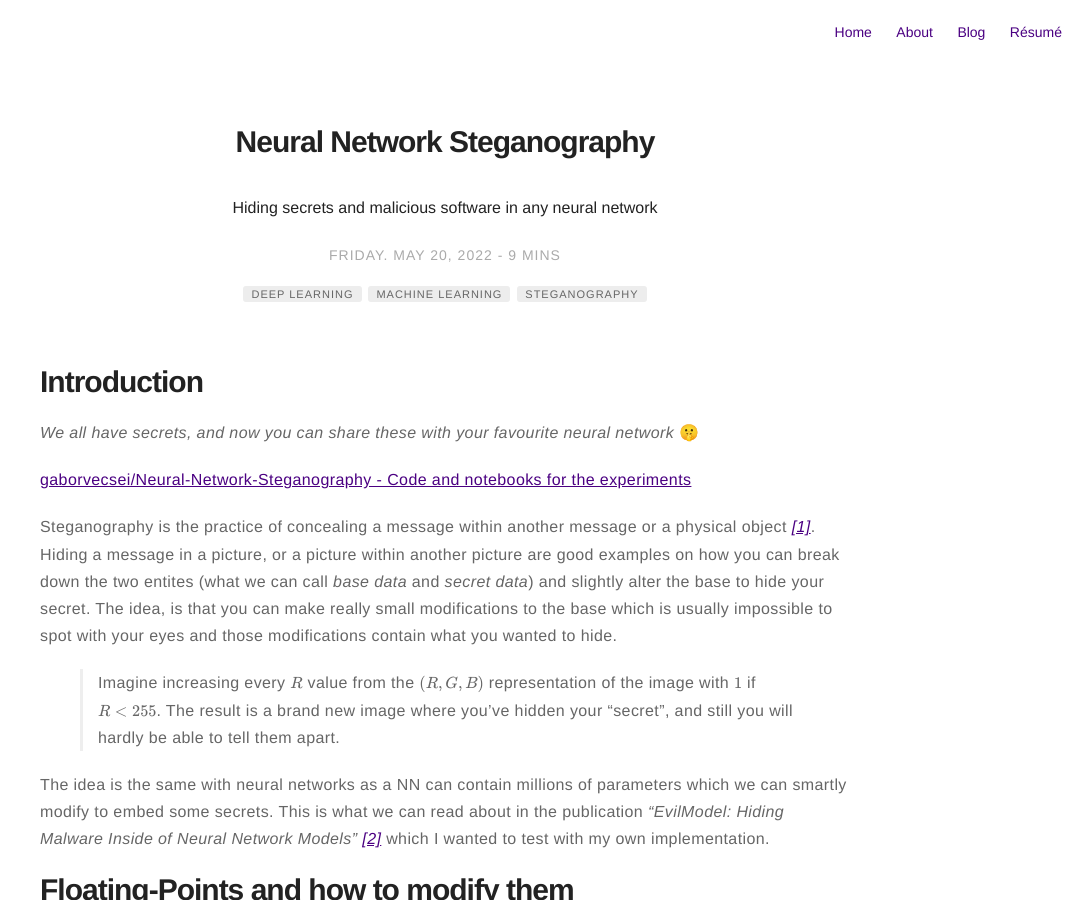
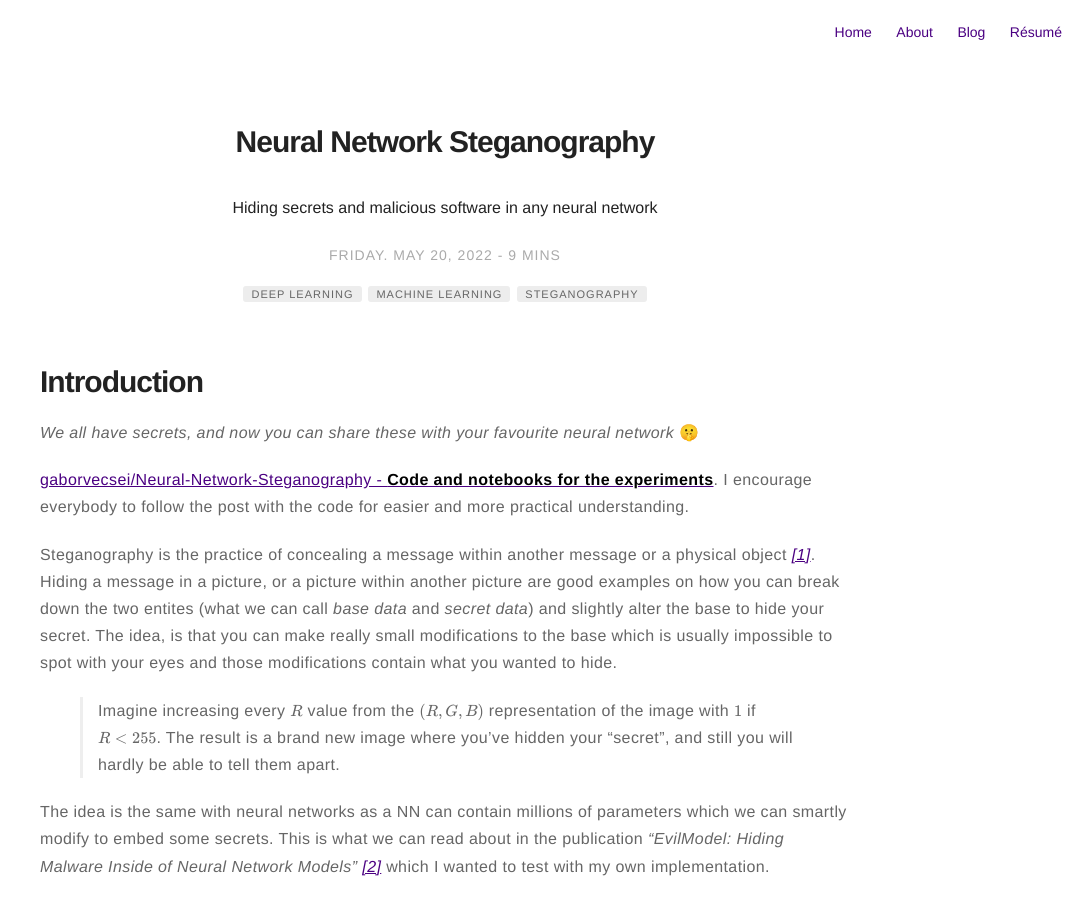
Before and after one commit to gaborvecsei/gaborvecsei.github.io, a Jekyll site: the page built from _posts/2022-05-20-Neural-Network-Steganography.md, in a window 1280 px wide and 900 px high. Shown: the whole window, without its empty margins (195-1280 px from the left). Built offline with Jekyll 4.4.1, drawn with Linux system fonts in a browser that asks for light colours; formulas are drawn with MathJax 3; comment, search, counter and statistics services are not loaded.

Commit message:
fixup! [post] 2nd half reviewd and edited

```diff
--- a/_posts/2022-05-20-Neural-Network-Steganography.md
+++ b/_posts/2022-05-20-Neural-Network-Steganography.md
@@ -19,7 +19,8 @@ externalLink: false
 
 *We all have secrets, and now you can share these with your favourite neural network* 🤫
 
-[gaborvecsei/Neural-Network-Steganography - Code and notebooks for the experiments](https://github.com/gaborvecsei/Neural-Network-Steganography)
+[gaborvecsei/Neural-Network-Steganography - **Code and notebooks for the experiments**](https://github.com/gaborvecsei/Neural-Network-Steganography).
+I encourage everybody to follow the post with the code for easier and more practical understanding.
 
 Steganography is the practice of concealing a message within another message or a physical object [*[1]*](#references).
 Hiding a message in a picture, or a picture within another picture are good examples on how you can break down the
```
